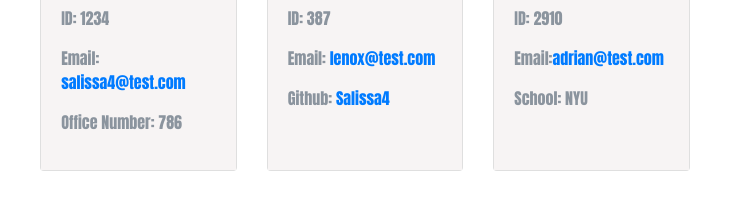
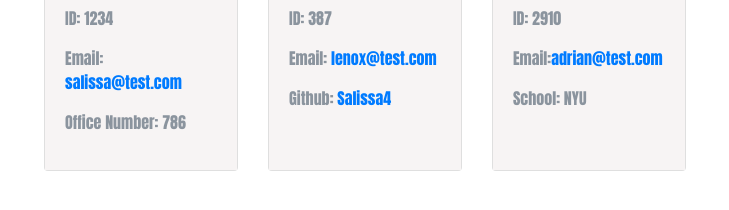
Before and after one commit to Salissa4/Team-Profile-Generator, a website: page dist/index.html in a window 1280 px wide. Shown: the part 372-582 px from the top of the page, 275-1004 px from the left. Drawn offline with nearby package versions, Linux system fonts and the light colour scheme.

Commit message:
update video, readme

```diff
--- a/dist/index.html
+++ b/dist/index.html
@@ -31,7 +31,7 @@
 
             <div class="card-body">
                 <p class="id">ID: 1234</p>
-                <p class="email">Email: <a href="mailto:salissa4@test.com">salissa4@test.com</a></p>
+                <p class="email">Email: <a href="mailto:salissa@test.com">salissa@test.com</a></p>
                 <p class="office">Office Number: 786</p>
             </div>
         </div>
@@ -40,7 +40,7 @@
     <div class="col-4 mt-4">
         <div class="card h-100">
             <div class="card-header">
-                <h3>Lenox </h3>
+                <h3>Lenox</h3>
                 <h4>Engineer</h4><i class="material-icons">laptop_mac</i>
             </div>
 
```
Also changed, not shown: README.md.
